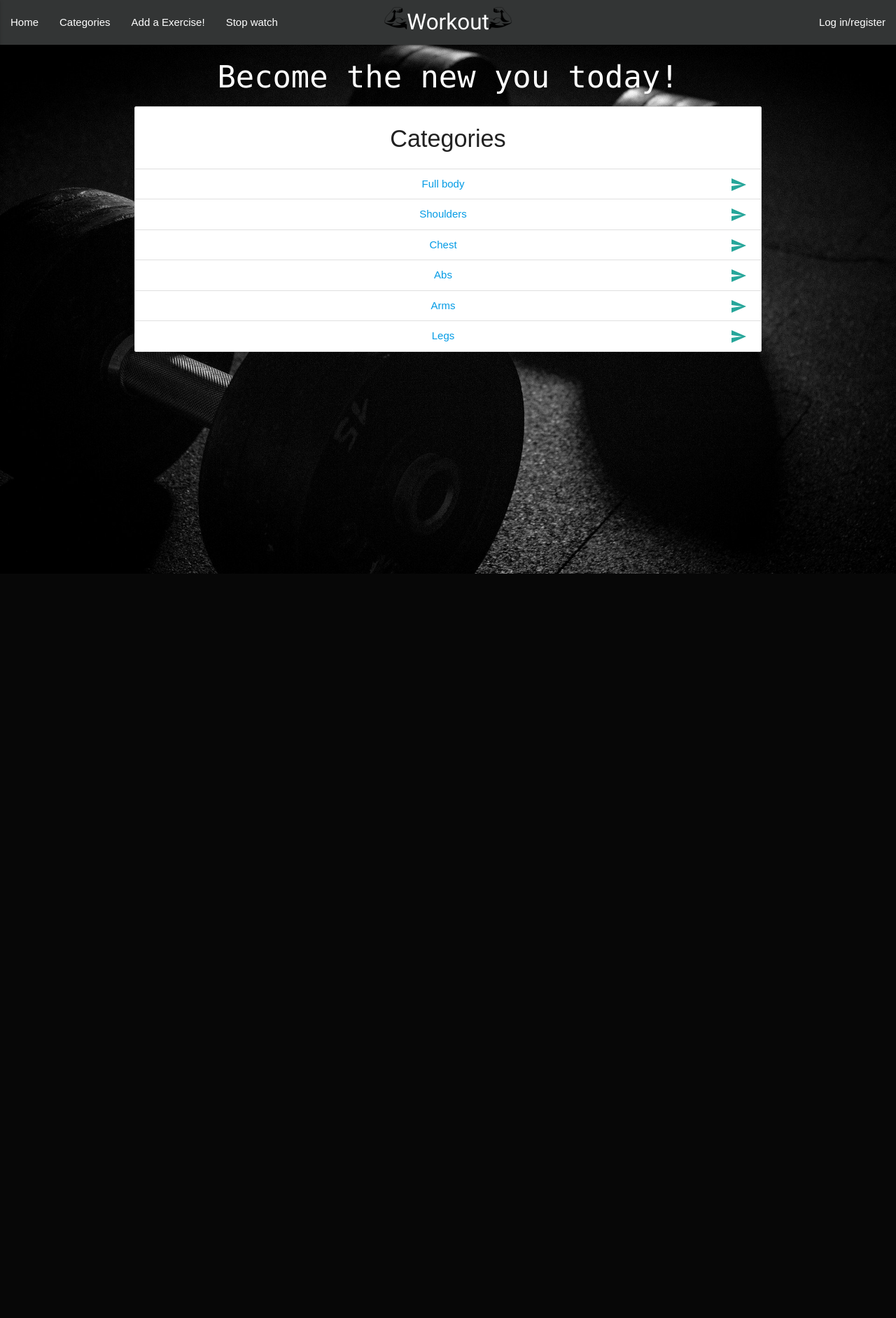
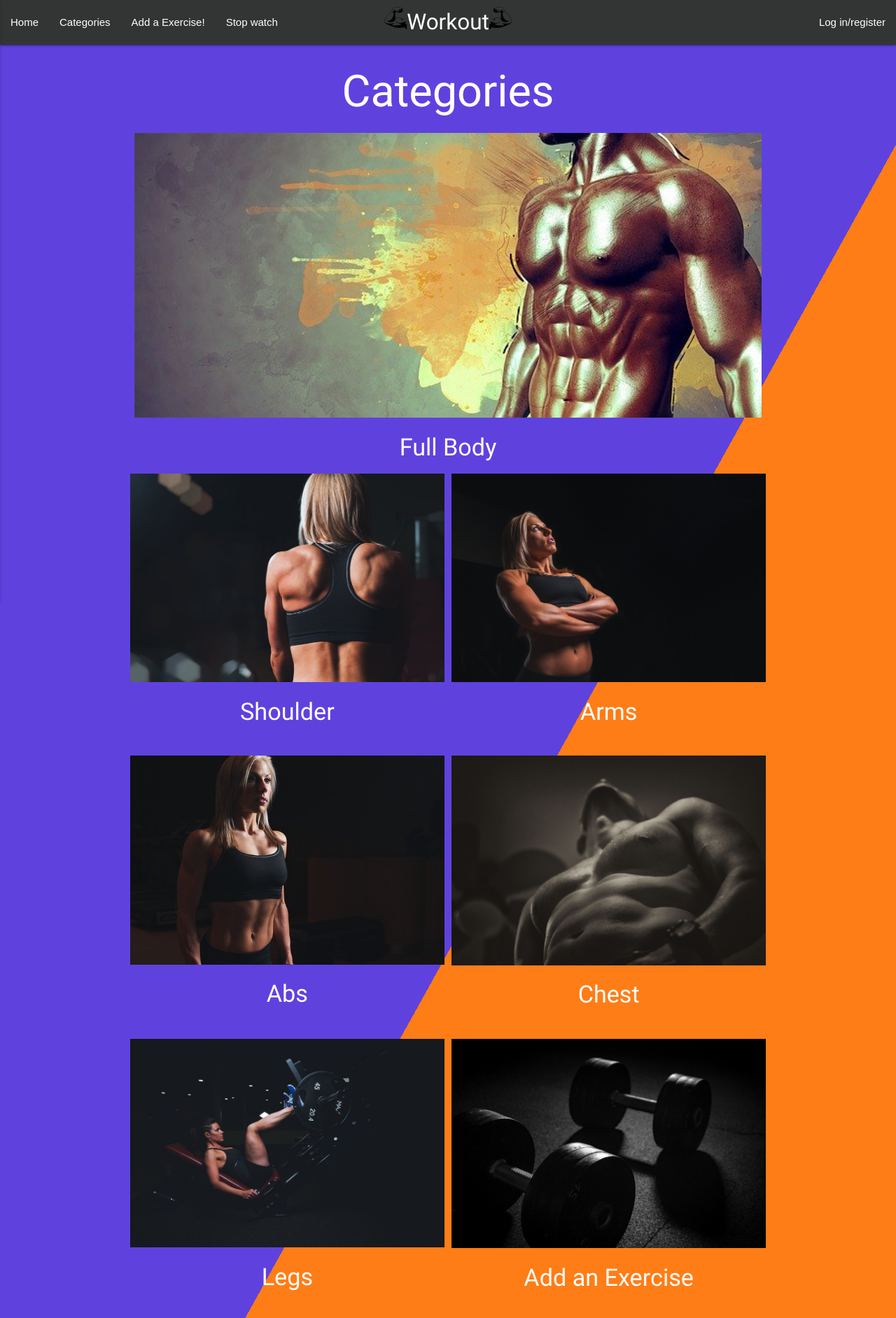
Before and after one commit to chrisoc19/workout, a Flask app: page /get_categories in a window 1280 px wide. Shown: the whole page at 70% size. Before the commit the page ends 820 px from the top, so only its background shows below. Run offline with Flask 2, Linux system fonts and the light colour scheme; the visitor is signed in with stand-in values (Sample User, id 1); data that the repository does not hold is empty; some libraries are stand-ins or nearby versions.

Commit message:
categorie fix

```diff
--- a/static/css/style.css
+++ b/static/css/style.css
@@ -65,14 +65,6 @@ h2
 
 /* Card content*/
 
-.img-bg{
-
-    background-image: url(dumbbell.jpg);
-    height: 100vh;
-    background-size: cover;
-    background-position: center;
-
-}
 .row .col.m6 {
     text-align: center;
     width: 50%;
@@ -313,3 +305,40 @@ background-position: center;
 .h3-add{
     color: white;
 }
+
+/* Three image containers (use 25% for four, and 50% for two, etc) */
+.column {
+  float: left;
+  width: 50%;
+  padding: 5px;
+}
+
+/* Clear floats after image containers */
+.row::after {
+  content: "";
+  clear: both;
+  display: table;
+}
+
+
+/* Container holding the image and the text */
+.container-edit {
+    position: relative;
+    background: rgba(7, 40, 195,0.8);
+}
+.container {
+  position: relative;
+   text-align: center;
+  color: white;
+}
+
+.top-right {
+  position: absolute;
+  bottom: 8px;
+  right: 16px;
+}
+
+
+img.responsive-img, video.responsive-video {
+    max-width: 101%;
+}
--- a/templates/categories.html
+++ b/templates/categories.html
@@ -1,17 +1,45 @@
 {% extends 'base.html'%} {% block content %}
 
-<body class="row img-bg">
+<body >
+<h1>Categories</h1>
+<div class="img-box">
+<a href="{{ url_for('full') }}"><img class="responsive-img"  src="static/css/muscles.jpg" alt="Full Body" style="width:100%"></a>
+<h4>Full Body</h4>
+</div>
 
-	<h3 class="home-header">Become the new you today!</h3>
- <ul class="collection with-header">
-        <li class="collection-header"><h4 class="li-text">Categories</h4></li>
-        <a href="{{ url_for('full') }}"><li class="collection-item li-text"><div><strong>Full body</strong> <a href="{{ url_for('full') }}" class="secondary-content"><i class="material-icons">send</i></a></div></li></a>
-        <a href="{{ url_for('shoulder') }}"><li class="collection-item li-text"><div><strong>Shoulders</strong><a href="{{ url_for('shoulder') }}" class="secondary-content"><i class="material-icons">send</i></a></div></li></a>
-       <a href="{{ url_for('chest') }}"> <li class="collection-item li-text"><div><strong>Chest</strong><a href="{{ url_for('chest') }}" class="secondary-content"><i class="material-icons">send</i></a></div></li></a>
-        <a href="{{ url_for('abs') }}"><li class="collection-item li-text"><div><strong>Abs</strong><a href="{{ url_for('abs') }}" class="secondary-content"><i class="material-icons">send</i></a></div></li></a>
-       <a href="{{ url_for('arms') }}"> <li class="collection-item li-text"><div><strong>Arms</strong><a href="{{ url_for('arms') }}" class="secondary-content"><i class="material-icons">send</i></a></div></li></a>
-        <a href="{{ url_for('legs') }}"><li class="collection-item li-text"><div><strong>Legs</strong><a href="{{ url_for('legs') }}" class="secondary-content"><i class="material-icons">send</i></a></div></li></a>
-      </ul>
+
+<div class="row">
+  <div class="column">
+    <a href="{{ url_for('shoulder') }}"><img src="static/css/shoulder.jpg" alt="Shoulder" style="width:100%"></a>
+    <h4>Shoulder</h4>
+  </div>
+  <div class="column">
+    <a href="{{ url_for('arms') }}"><img src="static/css/armspic.jpg"  alt="Arms" style="width:100%"></a>
+    <h4>Arms</h4>
+  </div>
+</div>
+
+<div class="row">
+  <div class="column">
+    <a href="{{ url_for('abs') }}"><img src="static/css/abs.jpg" alt="Abs" style="width:100%"></a>
+    <h4>Abs</h4>
+  </div>
+  <div class="column">
+    <a href="{{ url_for('chest') }}"><img src="static/css/chestpic.jpg"  alt="Chest" style="width:100%"></a>
+    <h4>Chest</h4>
+  </div>
+</div>
+
+<div class="row">
+  <div class="column">
+    <a href="{{ url_for('legs') }}"><img src="static/css/legs.jpg"  alt="Legs" style="width:100%"></a>
+    <h4>Legs</h4>
+  </div>
+  <div class="column">
+    <a href="{{url_for('add_exercise')}}"><img src="static/css/dumbbell.jpg"  alt="dumbbell" style="width:100%"></a>
+    <h4>Add an Exercise</h4>
+  </div>
+</div>
 
 
 </body>
--- a/templates/edit_exercise.html
+++ b/templates/edit_exercise.html
@@ -2,7 +2,7 @@
 {% extends 'base.html' %}
 {% block content %}
 <h3>Edit Exercise</h3>
-<div class="row">
+<div class="row container-edit">
 	<form action="{{ url_for('update_exercise', exercise_id=exercise._id)}}" method="POST" class="col s12">
 		<div class="row">
 			<div class="row">
--- a/templates/index.html
+++ b/templates/index.html
@@ -5,6 +5,7 @@
 <h1 class="home-header">Select Body Part</h1>
 
 <body class="index">
+
 
         <div class="human-body">
         <a href="{{ url_for('full') }}"><svg data-position="head" class="head" xmlns="http://www.w3.org/2000/svg" width="56.594" height="95.031" viewBox="0 0 56.594 95.031"><path d="M15.92 68.5l8.8 12.546 3.97 13.984-9.254-7.38-4.622-15.848zm27.1 0l-8.8 12.546-3.976 13.988 9.254-7.38 4.622-15.848zm6.11-27.775l.108-11.775-21.16-14.742L8.123 26.133 8.09 40.19l-3.24.215 1.462 9.732 5.208 1.81 2.36 11.63 9.72 11.018 10.856-.324 9.56-10.37 1.918-11.952 5.207-1.81 1.342-9.517zm-43.085-1.84l-.257-13.82L28.226 11.9l23.618 15.755-.216 10.37 4.976-17.085L42.556 2.376 25.49 0 10.803 3.673.002 24.415z"/></svg></a>
```
Also changed, not shown: templates/categories_copy_2.html (added, +19 -0 lines), static/css/muscles.jpg (added).
